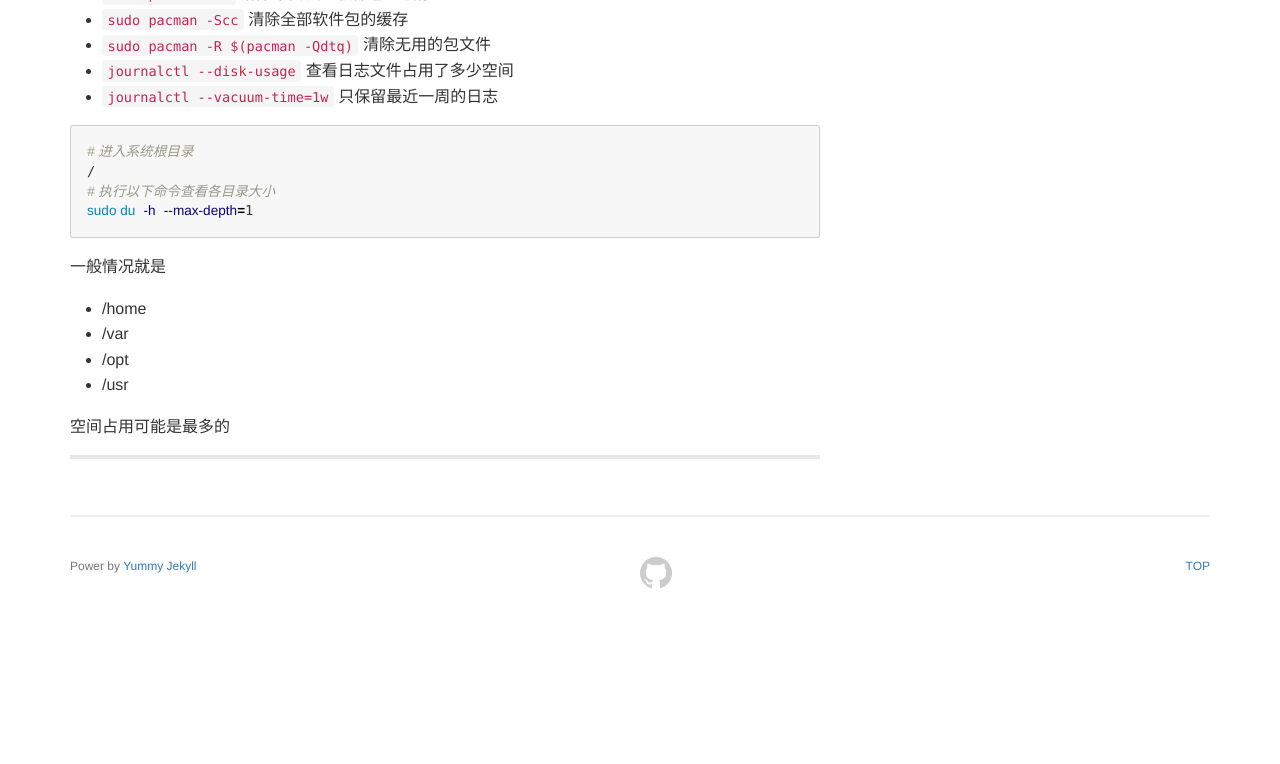
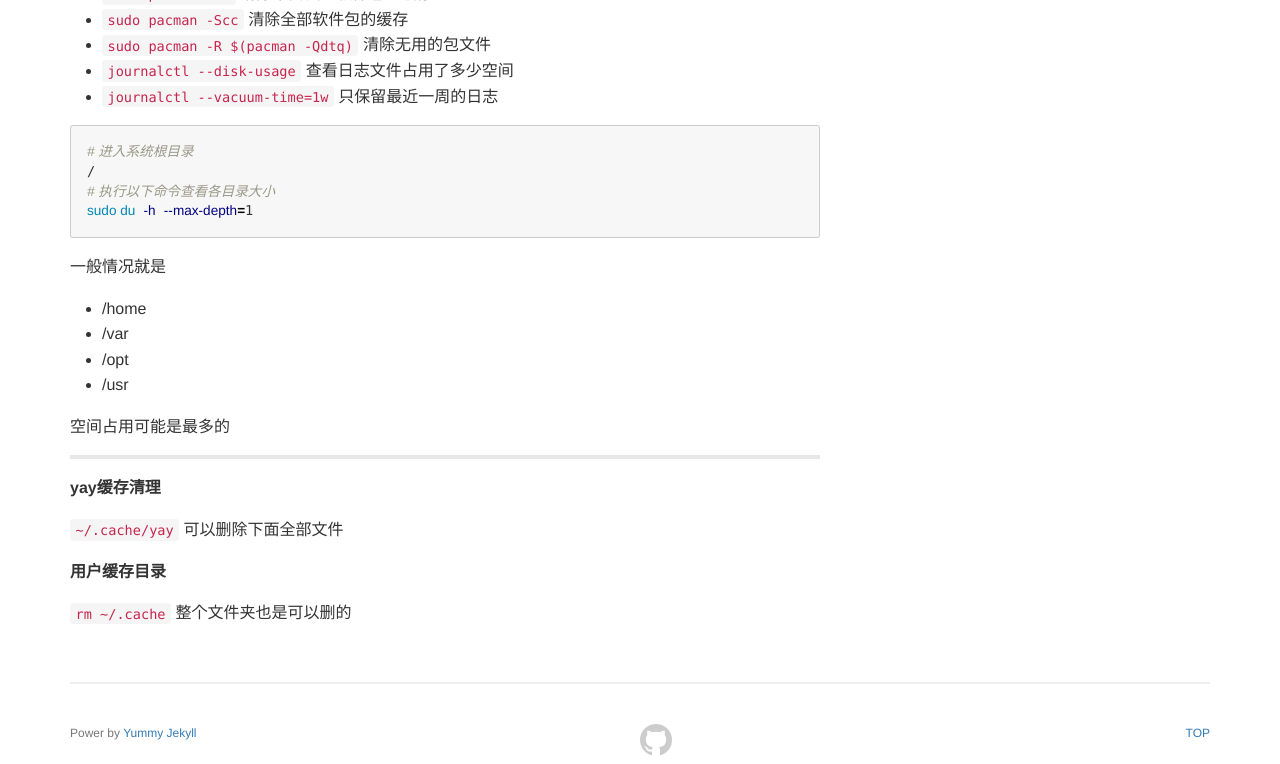
Before and after one commit to loafer-shu/loafer-shu.github.io, a Jekyll site: the page built from _posts/2021/2021-06-22-Manjaro-Manjaro 系统垃圾、包文件及缓存清理.md, in a window 1280 px wide and 1326 px high, cut to the strip 562-1326 px from the top of the window. Built offline with Jekyll 4.4.1, drawn with Linux system fonts in a browser that asks for light colours; a script that is not in the unit is left out.

Commit message:
Update 2021-06-22-Manjaro-Manjaro 系统垃圾、包文件及缓存清理.md
fix(cache): 添加用户下缓存目录

```diff
--- a/_posts/2021/2021-06-22-Manjaro-Manjaro 系统垃圾、包文件及缓存清理.md
+++ b/_posts/2021/2021-06-22-Manjaro-Manjaro 系统垃圾、包文件及缓存清理.md
@@ -31,3 +31,10 @@ sudo du -h --max-depth=1
 空间占用可能是最多的
 
 ----
+**yay缓存清理**
+
+``~/.cache/yay`` 可以删除下面全部文件
+
+**用户缓存目录**
+
+``rm ~/.cache`` 整个文件夹也是可以删的
```
